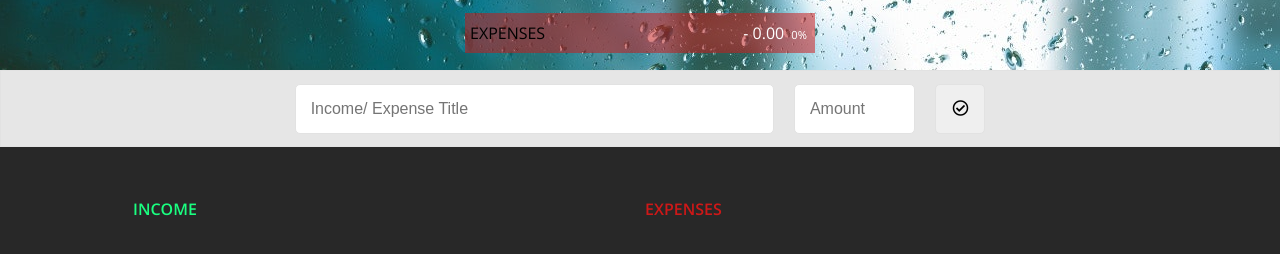
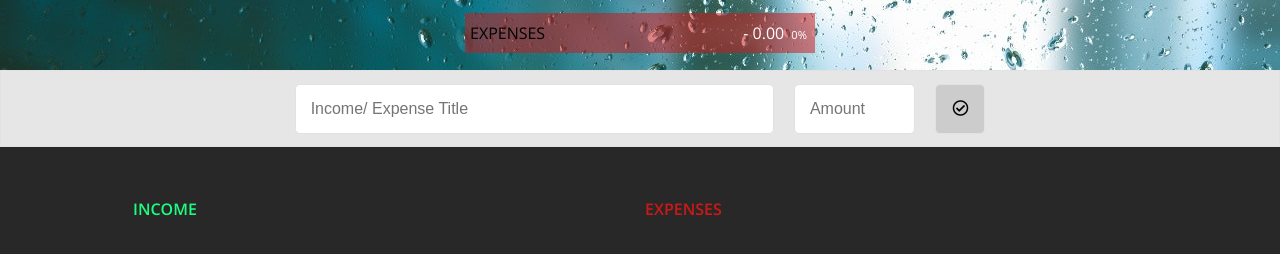
Before and after one commit to freac212/Budget-Calc, a plain HTML site: page index.html in a window 1280 px wide. In both pictures the pointer is over the button 960 px from the left and 288 px from the top of the page. Shown: the part 180-434 px from the top of the page. Drawn offline with nearby package versions, Linux system fonts and the light colour scheme.

Commit message:
Update main.css

```diff
--- a/main.css
+++ b/main.css
@@ -106,6 +106,12 @@ main{
   width: 50px;
   text-align: center;
   padding: 0;
+}
+#submit-field.pointer {
+cursor: pointer;
+}
+#submit-field:hover {
+background-color: #ccc;
 }
 
 #net-graph-titles{
```
